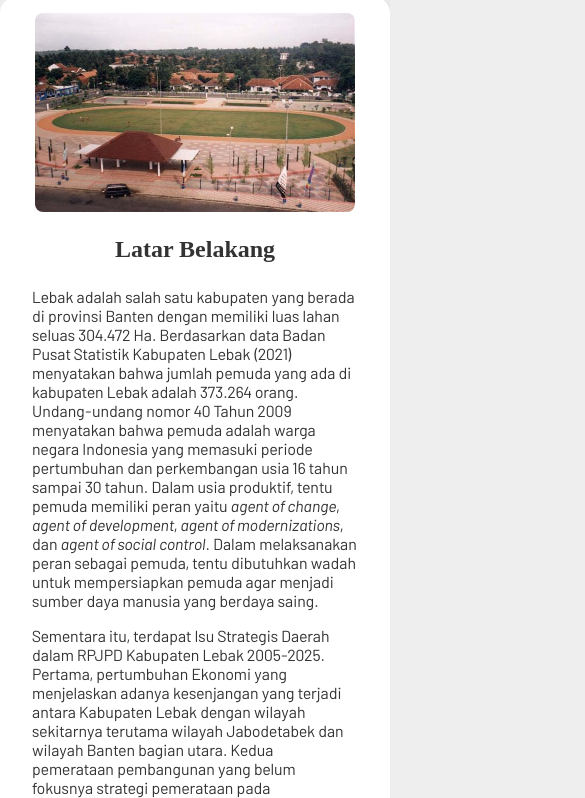
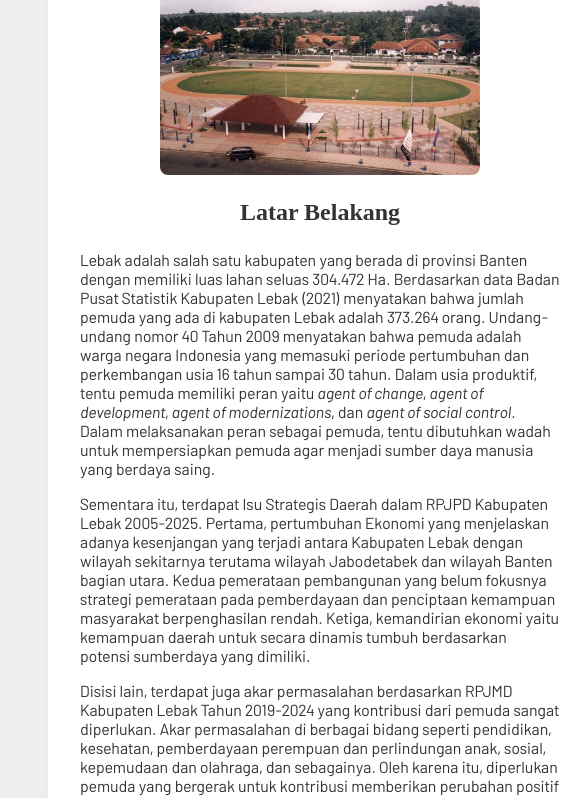
Before and after one commit to kplb/kplb.github.io, a plain HTML site: page index.html in a window 390 px wide. Shown: the part 329-1127 px from the top of the page, 585 px wide, since content can reach past the window. Drawn offline with Linux system fonts and the light colour scheme; a web font is replaced by a local one.

Commit message:
Fix index.html rendering on mobile.

```diff
--- a/index.html
+++ b/index.html
@@ -22,7 +22,7 @@
     <style>
         body {
             margin: 0 auto;
-            max-width: 640px;
+            width: 640px;
             text-align: center;
             color: #333;
             background-color: #eee;
@@ -76,6 +76,8 @@
             border-radius: 1rem;
             padding: 1rem 2rem;
             box-shadow: rgba(0, 0, 0, 0.1) 0.5rem 0.5rem 1rem;
+            max-width: 480px;
+            margin: 0 auto;
             text-align: left;
             background-color: white;
         }
```
